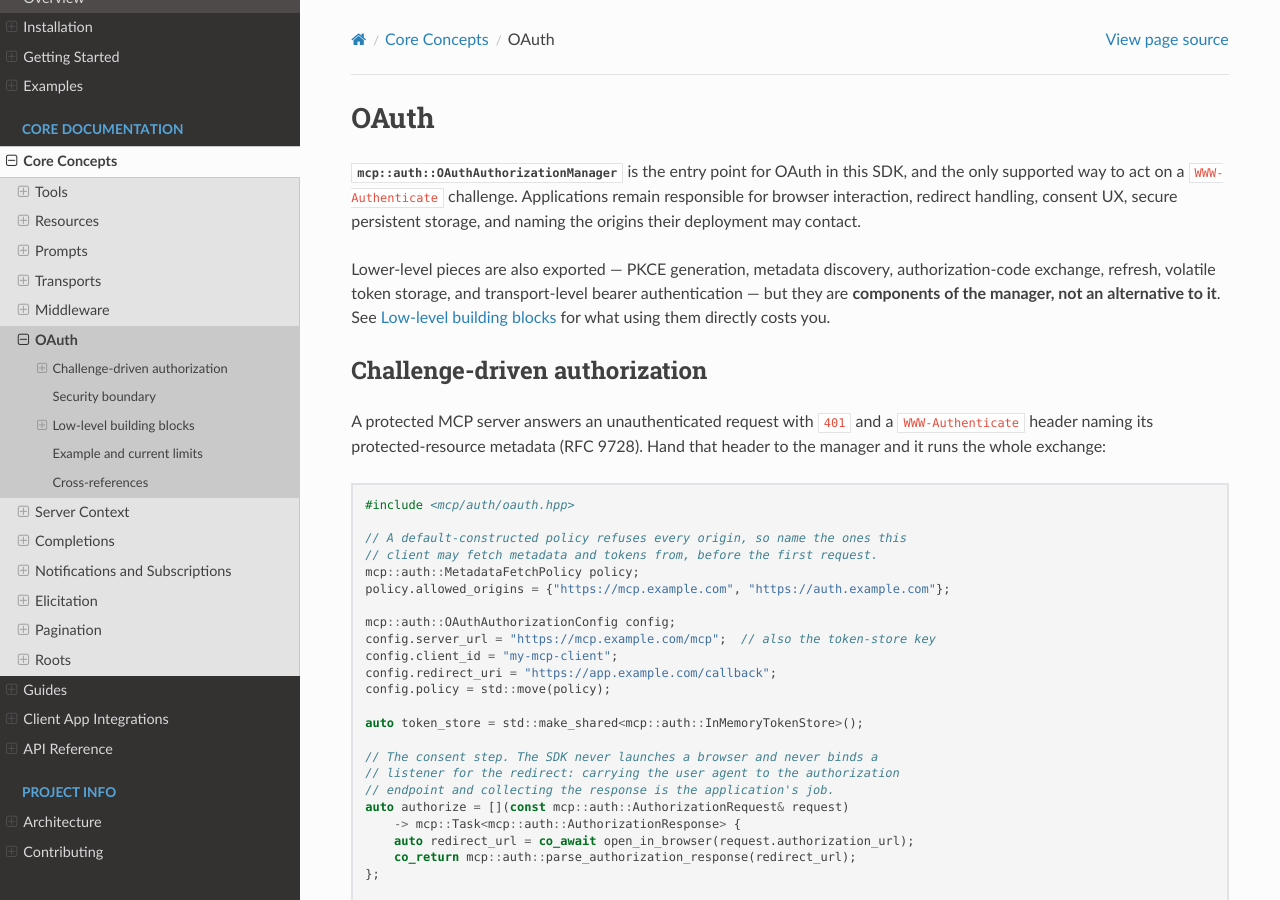
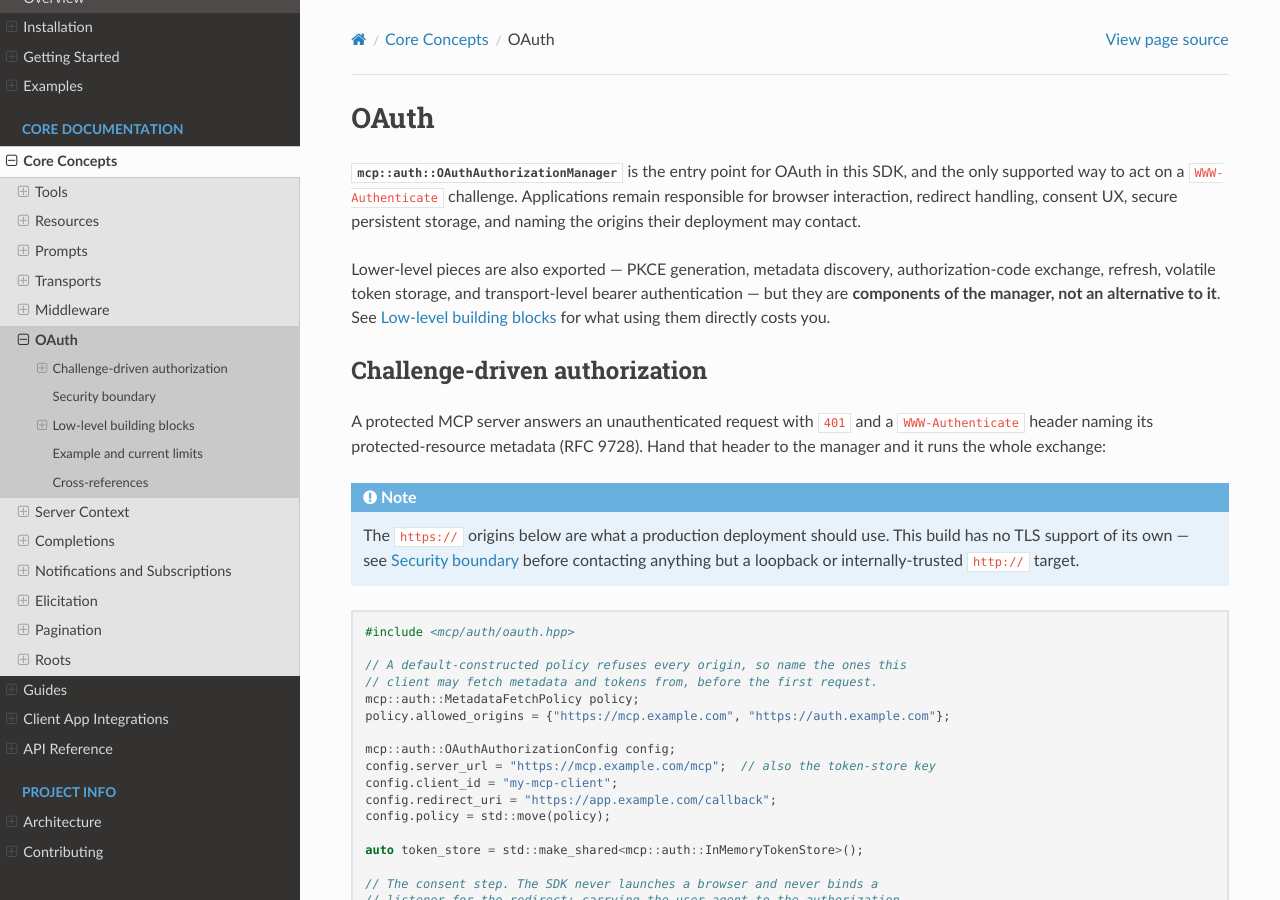
Before and after one commit to yurirocha15/mcp-cpp-sdk, a Sphinx documentation site: the page built from docs/concepts/oauth.rst, in a window 1280 px wide and 900 px high. Built offline with Sphinx 7.4.7 and the Read the Docs theme 3.1.0, drawn with Linux system fonts in a browser that asks for light colours.

Commit message:
docs: fix OAuth example index and add TLS caveat pointer

```diff
--- a/docs/concepts/oauth.rst
+++ b/docs/concepts/oauth.rst
@@ -19,6 +19,13 @@ Challenge-driven authorization
 A protected MCP server answers an unauthenticated request with ``401`` and a
 ``WWW-Authenticate`` header naming its protected-resource metadata (RFC 9728).
 Hand that header to the manager and it runs the whole exchange:
+
+.. note::
+
+   The ``https://`` origins below are what a production deployment should
+   use. This build has no TLS support of its own — see
+   :ref:`oauth-security-boundary` before contacting anything but a loopback
+   or internally-trusted ``http://`` target.
 
 .. code-block:: cpp
 
@@ -99,6 +106,8 @@ metadata document, or a dynamic registration.
 
 A complete runnable flow, including a mock authorization server, is in
 ``examples/features/oauth_flow.cpp``.
+
+.. _oauth-security-boundary:
 
 Security boundary
 -----------------
```
Also changed, not shown: examples/features/README.md.
